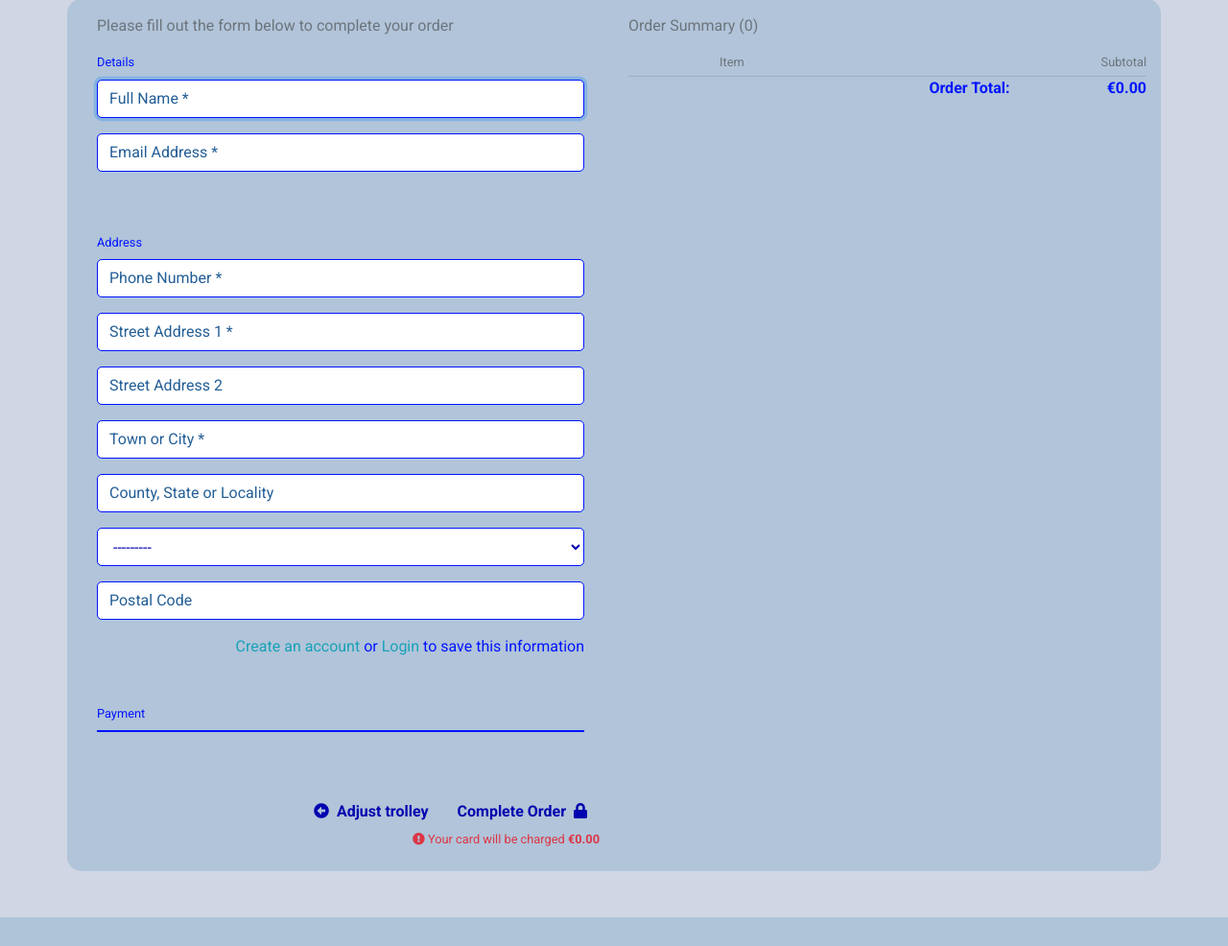
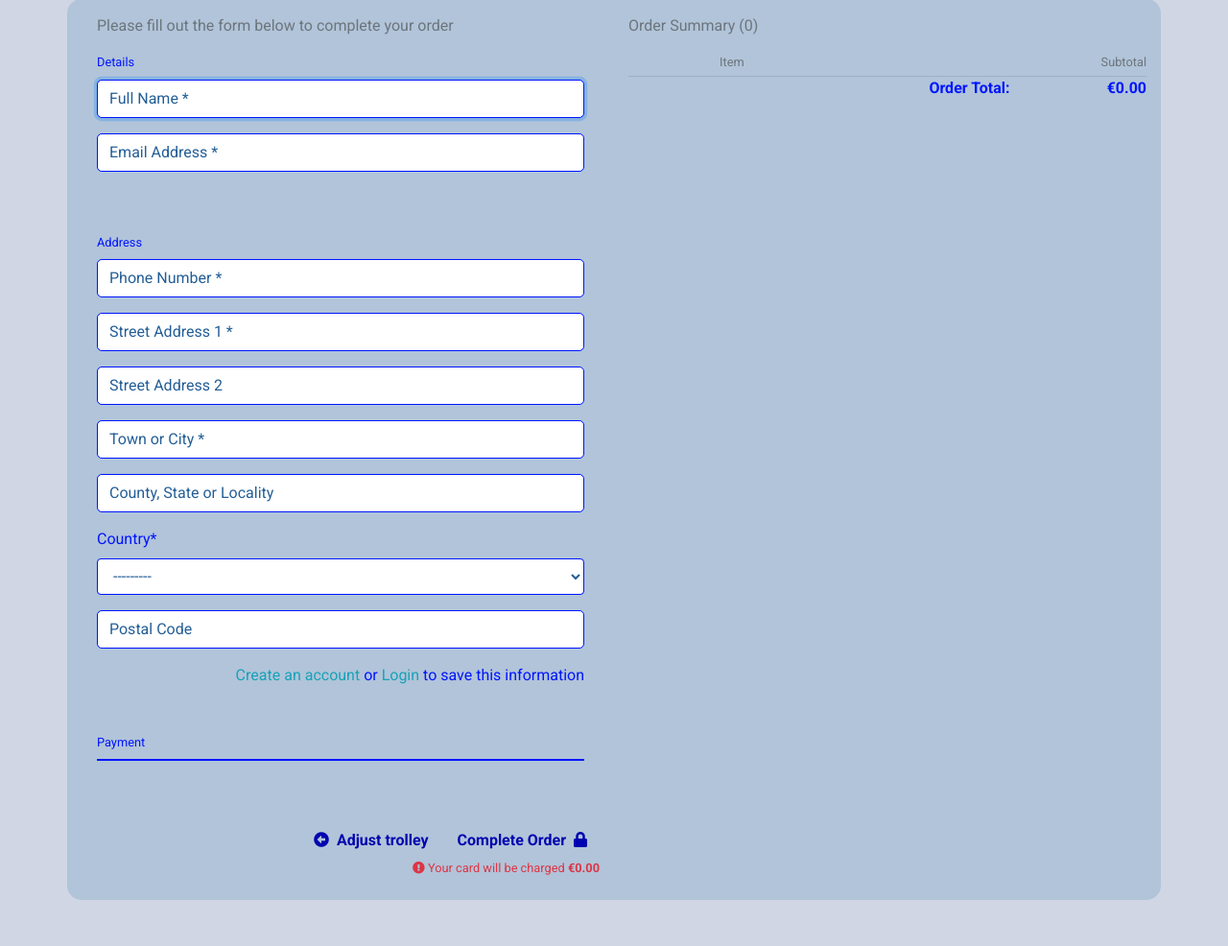
Before and after one commit to fabiodearaujo/sophie-photography-mp4, a Django app: template checkout/templates/checkout/checkout.html in a window 1280 px wide. Shown: the part 230-1216 px from the top of the page at 96% size. Before the commit the page ends 1186 px from the top, so only its background shows below. Run offline with Django 3.2, Linux system fonts and the light colour scheme; the template is opened without the code that fills it: values that come from a table or form of the project are taken from there, others are empty; parts of the project's set-up code (start-up, migrations or seed data) failed here and were passed over; some libraries are stand-ins or nearby versions.

Commit message:
Included country selection to the form and styling to match the other forms fields

```diff
--- a/checkout/forms.py
+++ b/checkout/forms.py
@@ -25,16 +25,16 @@ class OrderForm(forms.ModelForm):
             'street_address2': 'Street Address 2',
             'town_or_city': 'Town or City',
             'county': 'County, State or Locality',
-            'country': 'Country',
             'postcode': 'Postal Code',
         }
 
         self.fields['full_name'].widget.attrs['autofocus'] = True
         for field in self.fields:
-            if self.fields[field].required:
-                placeholder = f'{placeholders[field]} *'
-            else:
-                placeholder = placeholders[field]
-            self.fields[field].widget.attrs['placeholder'] = placeholder
-            self.fields[field].widget.attrs['class'] = 'stripe-style-input'
-            self.fields[field].label = False
+            if field != 'country':
+                if self.fields[field].required:
+                    placeholder = f'{placeholders[field]} *'
+                else:
+                    placeholder = placeholders[field]
+                self.fields[field].widget.attrs['placeholder'] = placeholder
+                self.fields[field].widget.attrs['class'] = 'stripe-style-input'
+                self.fields[field].label = False
--- a/checkout/static/checkout/css/checkout.css
+++ b/checkout/static/checkout/css/checkout.css
@@ -36,6 +36,17 @@
     border: 1px solid #0015ff;
 }
 
+select,
+select option {
+  color: #0003af;
+}
+
+select:invalid,
+select option[value=""] {
+  color: #235e96 !important;
+}
+
+
 #loading-overlay {
 	display: none;
 	position: fixed;
```
